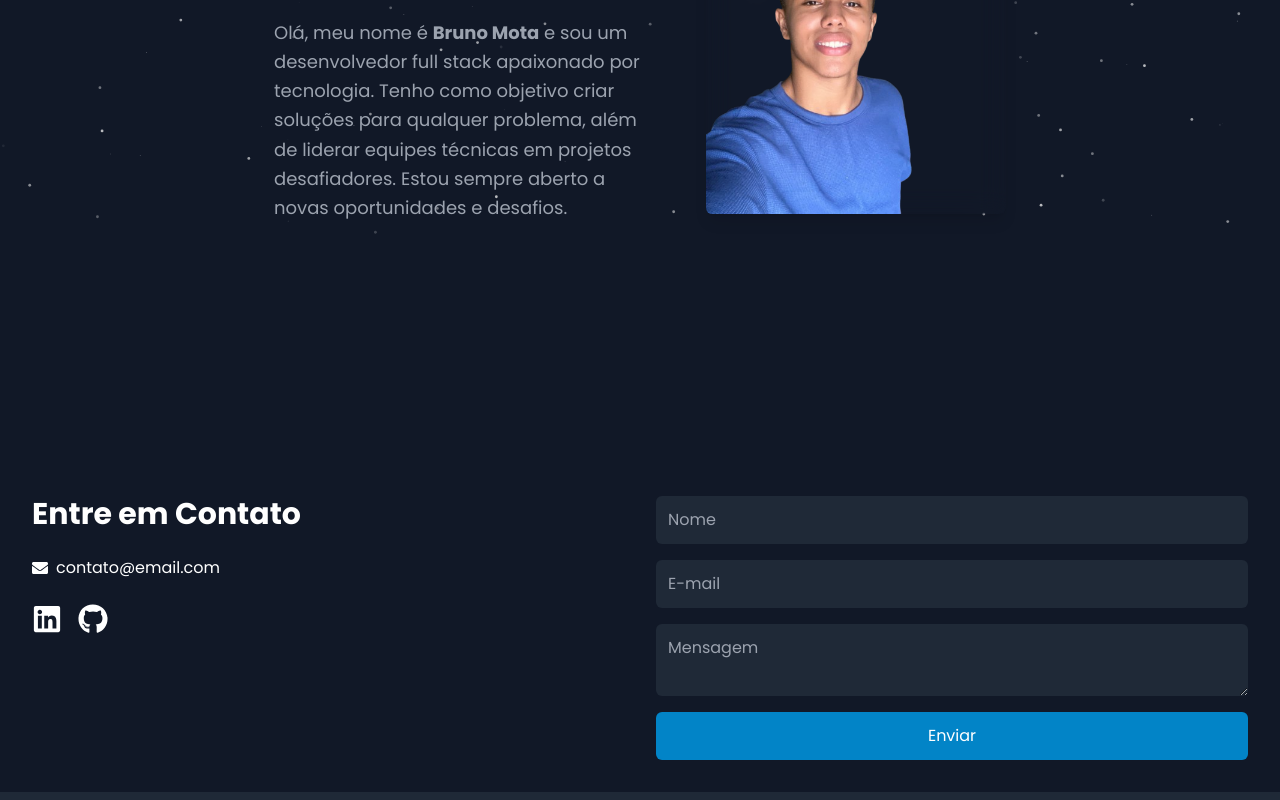
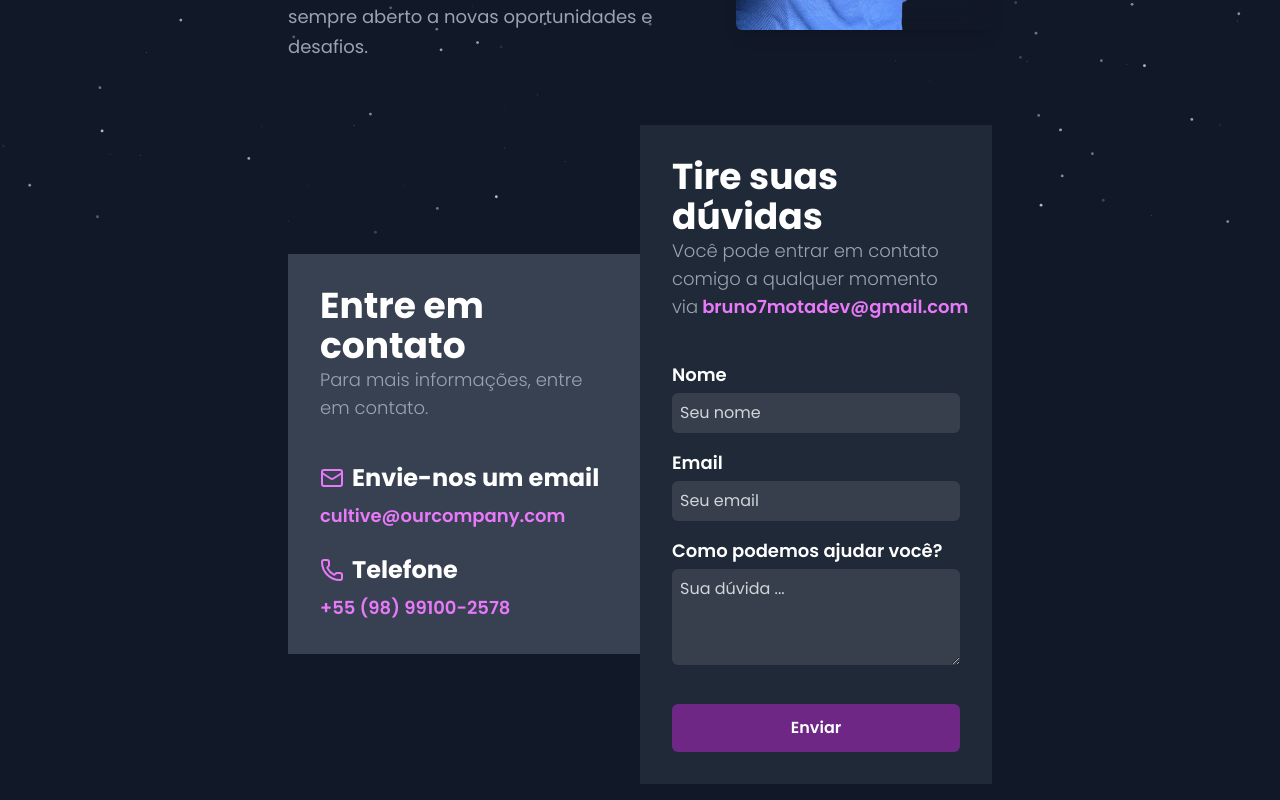
Before and after one commit to brunomota7/my_portfolio, a Next.js app: page /main in a window 1280 px wide. Shown: the part 400-1200 px from the top of the page. Built offline with nearby package versions, Linux system fonts and the light colour scheme.

Commit message:
Criando a contact area

```diff
--- a/src/components/Banner/index.tsx
+++ b/src/components/Banner/index.tsx
@@ -5,8 +5,8 @@ import Bruno from "../../../public/images/bruno.png";
 
 export function Banner() {
     return (
-        <div className="relative w-full h-screen flex flex-col items-center justify-center text-white">
-            <section className="flex flex-row items-center justify-center gap-12 py-16">
+        <div className="relative w-full h-auto flex items-center justify-center text-white">
+            <section className="w-4/5 flex flex-row items-center justify-between gap-16 py-16 px-40">
                 <motion.div
                     initial={{ opacity: 0, x: -100 }}
                     animate={{ opacity: 1, x: 0 }}
@@ -15,7 +15,7 @@ export function Banner() {
                     <p className="text-lg text-gray-400">Olá, meu nome é</p>
                     <h1 className="text-4xl md:text-6xl font-bold text-zinc">Bruno Mota</h1>
                     <p className="w-96 mt-4 text-lg text-gray-400 leading-relaxed">
-                        Olá, meu nome é <span className="font-bold hover:text-sky-500">Bruno Mota</span> e sou um desenvolvedor full stack
+                        Sou um desenvolvedor full stack
                         apaixonado por tecnologia. Tenho como objetivo criar soluções para qualquer problema, além de
                         liderar equipes técnicas em projetos desafiadores. Estou sempre aberto a novas oportunidades e desafios.
                     </p>
--- a/src/components/Contact/index.tsx
+++ b/src/components/Contact/index.tsx
@@ -1,47 +1,74 @@
 'use client'
-import { useState } from 'react';
-import { motion } from 'framer-motion';
-import { FaEnvelope, FaLinkedin, FaGithub } from 'react-icons/fa';
+/* import { motion } from 'framer-motion';
+import { FaEnvelope, FaLinkedin, FaGithub } from 'react-icons/fa'; */
+import { Mail, MapPin, Phone } from 'lucide-react';
 
 // Componente de Contato
 export default function Contact() {
-    const [status] = useState('');
+    return (
+        <section className="relative w-full h-auto mb-12 flex items-center justify-center" id='Contact'>
+            <div className="w-4/5 h-auto flex items-center justify-center px-40">
+                <div className="w-full md:w-1/2 p-8 bg-gray-700 flex flex-col justify-center gap-6"> {/* Infos */}
+                    <div className='text-center md:text-left mb-4'>
+                        <h2 className='text-4xl font-bold text-white'>Entre em contato</h2>
+                        <p className='text-lg font-light text-gray-400'>Para mais informações, entre em contato.</p>
+                    </div>
 
+                    <div className='flex flex-col gap-2'> {/* Email */}
+                        <div className='flex items-center gap-2'>
+                            <Mail className="text-fuchsia-400" />
+                            <h3 className='text-2xl font-bold text-white'>Envie-nos um email</h3>
+                        </div>
+                        <a
+                            href="mailto:cultive@ourcompany.com"
+                            className='text-lg font-semibold text-fuchsia-400 hover:underline'
+                        >
+                            cultive@ourcompany.com
+                        </a>
+                    </div>
 
-    return (
-        <div className="w-full p-8 grid md:grid-cols-2 gap-8 bg-gray-900 text-white">
-            {/* Coluna Esquerda */}
-            <motion.div
-                initial={{ opacity: 0, x: -100 }}
-                animate={{ opacity: 1, x: 0 }}
-                transition={{ duration: 0.5 }}
-                className="flex flex-col gap-6">
-                <h2 className="text-3xl font-bold">Entre em Contato</h2>
-                <p className="flex items-center gap-2">
-                    <FaEnvelope /> contato@email.com
-                </p>
-                <div className="flex gap-4">
-                    <a href="https://linkedin.com" target="_blank" rel="noopener noreferrer"><FaLinkedin size={30} /></a>
-                    <a href="https://github.com" target="_blank" rel="noopener noreferrer"><FaGithub size={30} /></a>
+                    <div className='flex flex-col gap-2'> {/* Phone */}
+                        <div className='flex items-center gap-2'>
+                            <Phone className="text-fuchsia-400" />
+                            <h3 className='text-2xl font-bold text-white'>Telefone</h3>
+                        </div>
+                        <a
+                            href="tel:+5598991002578"
+                            className='text-lg font-semibold text-fuchsia-400 hover:underline'
+                        >
+                            +55 (98) 99100-2578
+                        </a>
+                    </div>
                 </div>
-            </motion.div>
 
-            {/* Coluna Direita */}
-            <motion.form
-                initial={{ opacity: 0, x: 100 }}
-                animate={{ opacity: 1, x: 0 }}
-                transition={{ duration: 0.5 }}
-                className="flex flex-col gap-4">
-                <input name="name" placeholder="Nome" className="p-3 rounded-md bg-gray-800" />
-                <input name="email" placeholder="E-mail" className="p-3 rounded-md bg-gray-800" />
-                <textarea name="message" placeholder="Mensagem" className="p-3 rounded-md bg-gray-800" ></textarea>
-                <motion.button
-                    whileTap={{ scale: 0.9 }}
-                    transition={{ duration: 0.3 }}
-                    type="submit"
-                    className="p-3 rounded-md bg-sky-600 hover:bg-sky-500">Enviar</motion.button>
-                {status && <p className="text-green-500">{status}</p>}
-            </motion.form>
-        </div>
+                <div className="w-full md:w-1/2 p-8 bg-gray-800 flex flex-col justify-center gap-6"> {/* Form */}
+                    <div className='text-center md:text-left mb-4'>
+                        <h2 className='text-4xl font-bold text-white'>Tire suas dúvidas</h2>
+                        <p className='text-lg font-light text-gray-400'>
+                            Você pode entrar em contato comigo a qualquer momento via
+                            <a href="mailto:bruno7motadev@gmail.com" className='font-semibold text-fuchsia-400 hover:underline ml-1'>bruno7motadev@gmail.com</a>
+                        </p>
+                    </div>
+                    <form className='flex flex-col gap-4'>
+                        <div>
+                            <label htmlFor='nome' className='block text-lg font-semibold text-white'>Nome</label>
+                            <input type="text" name='nome' id='nome' placeholder='Seu nome' required
+                                className='w-full p-2 mt-1 rounded-md bg-white/10 text-white placeholder-gray-300 focus:outline-none focus:ring-2 focus:ring-fuchsia-600/50' />
+                        </div>
+                        <div>
+                            <label htmlFor='email' className='block text-lg font-semibold text-white'>Email</label>
+                            <input type="email" name="email" id="email" placeholder='Seu email' required
+                                className='w-full p-2 mt-1 rounded-md bg-white/10 text-white placeholder-gray-300 focus:outline-none focus:ring-2 ring-fuchsia-600/50' />
+                        </div>
+                        <div>
+                            <label htmlFor='duvida' className='block text-lg font-semibold text-white'>Como podemos ajudar você?</label>
+                            <textarea name="duvida" id="duvida" placeholder='Sua dúvida ...'
+                                className='w-full p-2 mt-1 rounded-md bg-white/10 text-white placeholder-gray-300 focus:outline-none focus:ring-2 focus:ring-fuchsia-600/50 h-24' />
+                        </div>
+                        <button type="submit" className='w-full p-3 mt-4 bg-fuchsia-600/50 text-white font-semibold rounded-md hover:bg-fuchsia-700/50 transition duration-300'>Enviar</button>
+                    </form>
+                </div>
+            </div>
+        </section>
     );
 }
--- a/src/components/Header/index.tsx
+++ b/src/components/Header/index.tsx
@@ -12,12 +12,12 @@ export function Header() {
     ];
 
     return (
-        <header className="relative w-full bg-transparent text-white">
+        <header className="relative w-full h-auto flex items-center justify-center bg-transparent text-white">
             <motion.div
                 initial={{ y: -100, opacity: 0 }}
                 animate={{ y: 0, opacity: 1 }}
                 transition={{ duration: 0.5 }}
-                className="top-0 left-0 w-full h-16 px-8 md:px-40 flex items-center justify-between z-10">
+                className="top-0 left-0 w-4/5 px-8 md:px-40 flex items-center justify-between z-10">
                 <section>
                     <Image
                         src={Logo}
@@ -34,7 +34,7 @@ export function Header() {
                             href={link}
                             whileHover={{ scale: 1.1 }}
                             whileTap={{ scale: 0.9 }}
-                            className="text-lg font-medium hover:text-sky-500 transition-colors">
+                            className="text-lg font-light hover:text-sky-500 transition-colors">
                             {name}
                         </motion.a>
                     ))}
```
